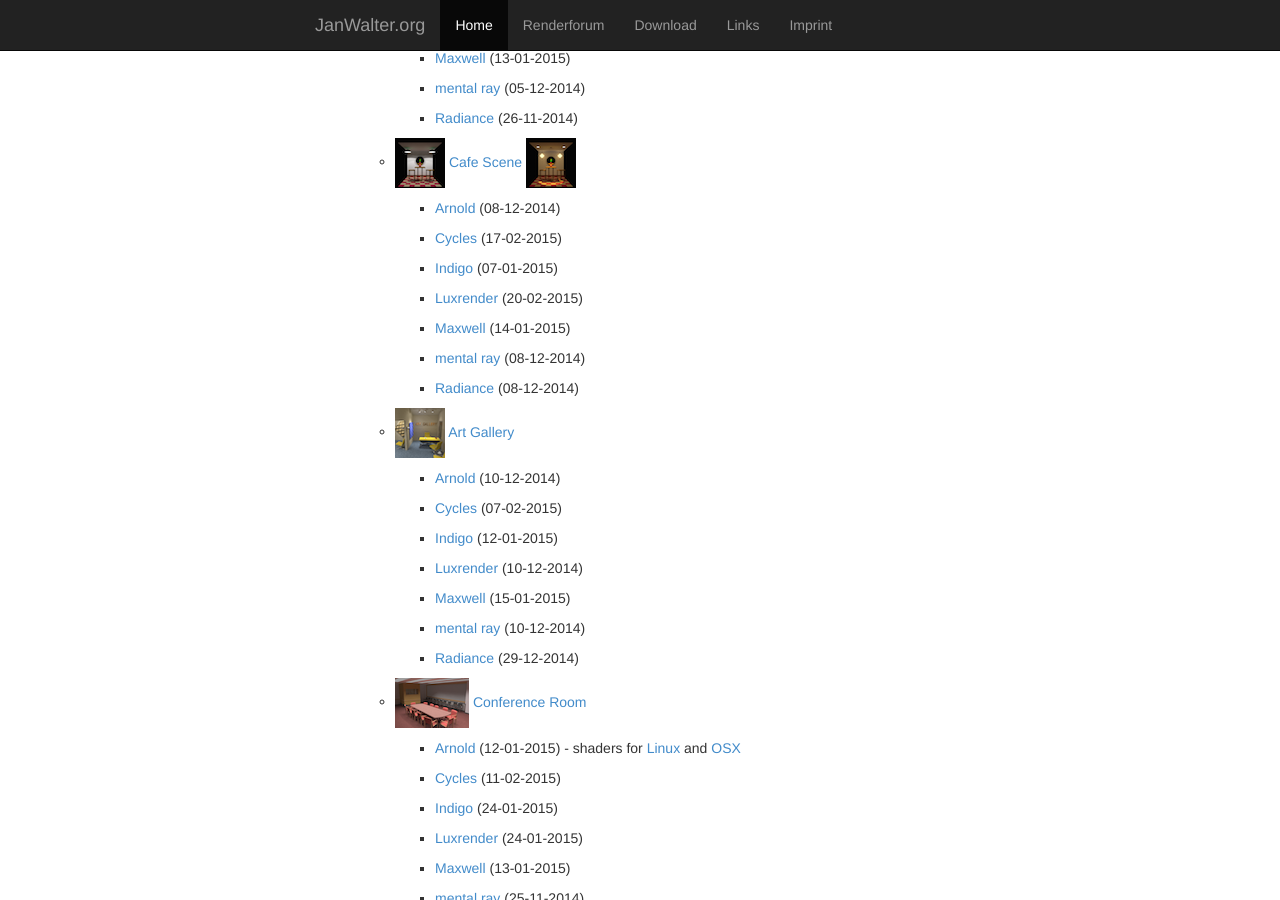
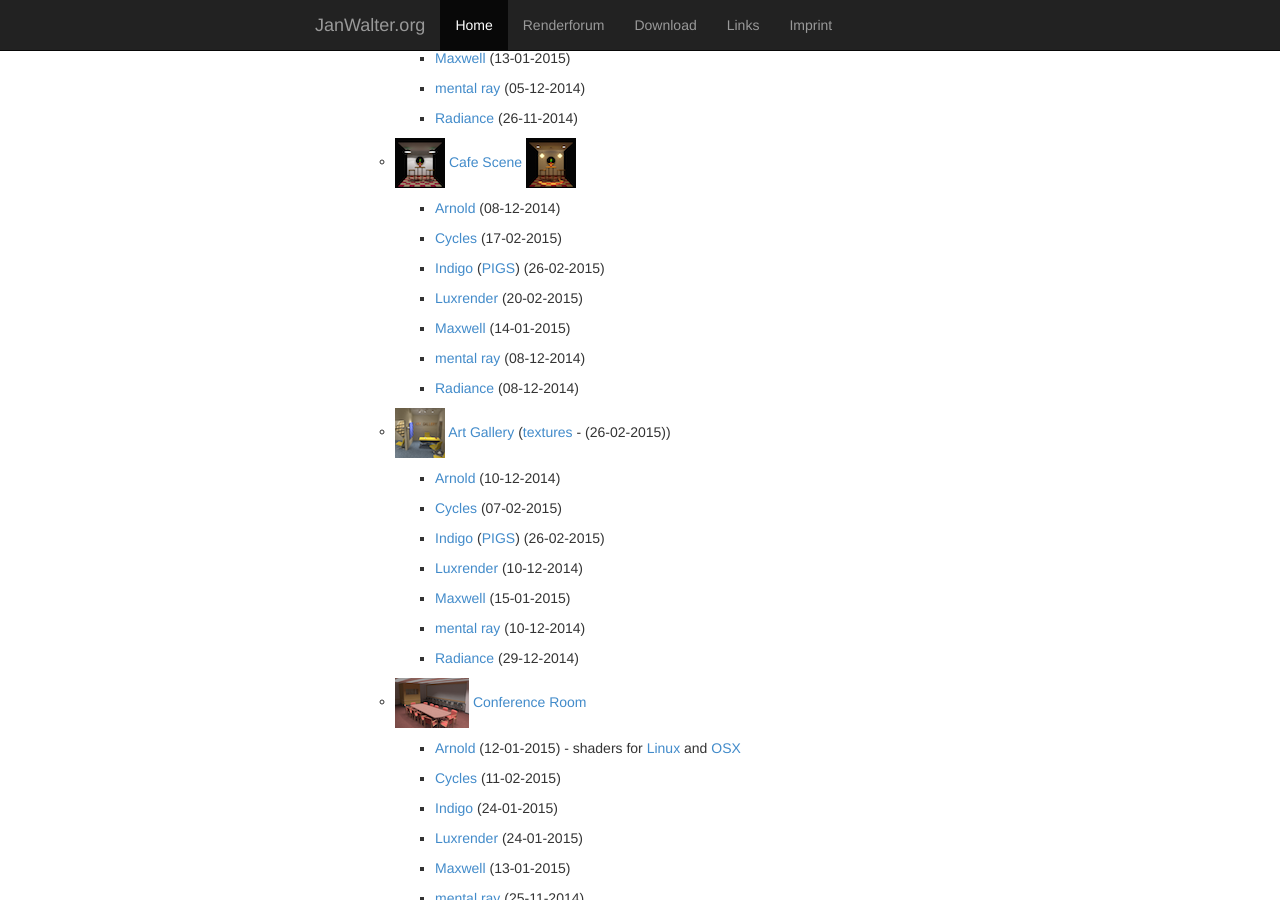
Before and after one commit to wahn/jan_walter_org, a Jekyll site: the page built from download/index.md, in a window 1280 px wide and 900 px high, scrolled down 752 px. Built offline with Jekyll 4.4.1, drawn with Linux system fonts in a browser that asks for light colours; Markdown is read by kramdown in place of the engine named in the settings.

Commit message:
More Indigo scenes for download and a link to Khronos' Vulkan.

```diff
--- a/download/index.md
+++ b/download/index.md
@@ -73,7 +73,9 @@ Download
 
         + [Cycles](https://www.janwalter.org/Download/Scenes/cafe_scene_blend.tar.gz) (17-02-2015)
 
-        + [Indigo](https://www.janwalter.org/Download/Scenes/cafe_scene_igs.tar.gz) (07-01-2015)
+        + [Indigo](https://www.janwalter.org/Download/Scenes/cafe_scene_igs.tar.gz)
+        ([PIGS](https://www.janwalter.org/Download/Scenes/cafe_scene_pigs.zip))
+        (26-02-2015)
 
         + [Luxrender](https://www.janwalter.org/Download/Scenes/cafe_scene_lxs.tar.gz) (20-02-2015)
 
@@ -85,12 +87,15 @@ Download
 
     - ![Alt Art Gallery][art_gallery] [Art
        Gallery](https://github.com/wahn/export_multi/tree/master/03_art_gallery)
+       ([textures](https://www.janwalter.org/Download/Scenes/art_gallery_textures.tar.gz) - (26-02-2015))
 
         + [Arnold](https://www.janwalter.org/Download/Scenes/art_gallery_ass.tar.gz) (10-12-2014)
 
         + [Cycles](https://www.janwalter.org/Download/Scenes/art_gallery_blend.tar.gz) (07-02-2015)
 
-        + [Indigo](https://www.janwalter.org/Download/Scenes/art_gallery_igs.tar.gz) (12-01-2015)
+        + [Indigo](https://www.janwalter.org/Download/Scenes/art_gallery_igs.tar.gz)
+        ([PIGS](https://www.janwalter.org/Download/Scenes/art_gallery_pigs.zip))
+        (26-02-2015)
 
         + [Luxrender](https://www.janwalter.org/Download/Scenes/art_gallery_lxs.tar.gz) (10-12-2014)
 
```
Also changed, not shown: links/index.md (+2 -0 lines).
